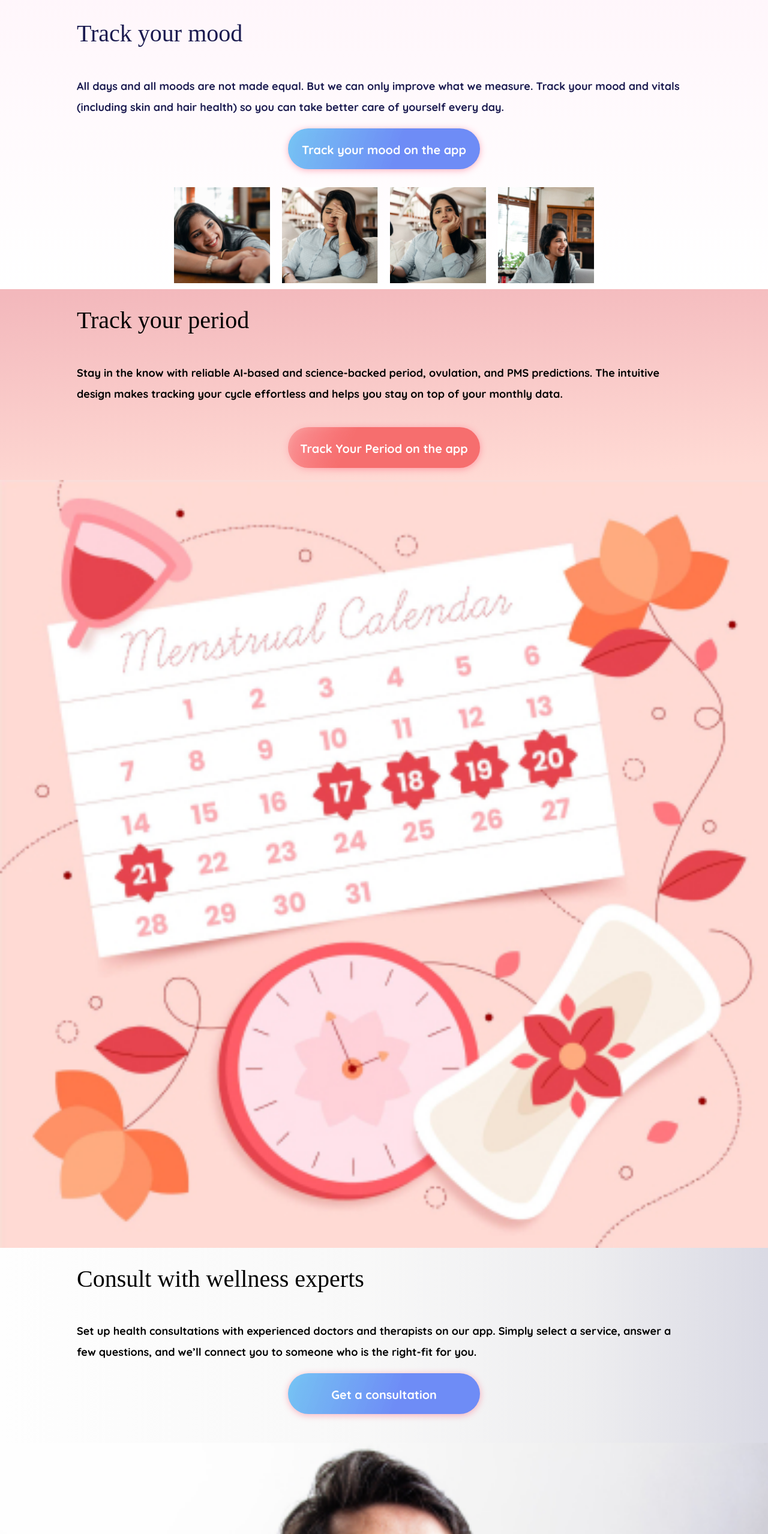
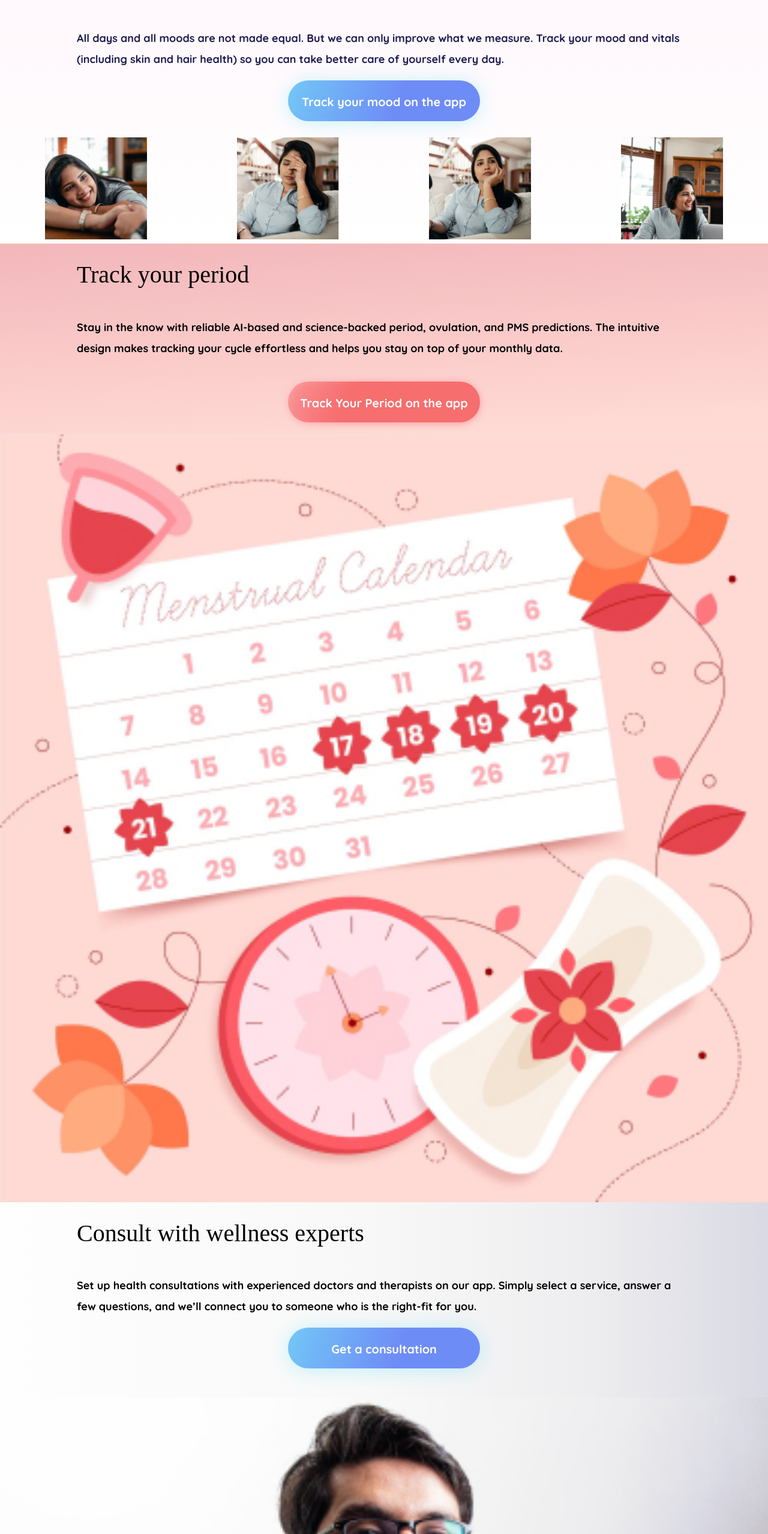
Before and after one commit to amanscisingh/dyeus-submission-amanscisingh, a React (Create React App) app: page / in a window 1280 px wide. Shown: the part 3066-5623 px from the top of the page at 60% size. Built offline with nearby package versions, Linux system fonts and the light colour scheme.

Commit message:
adjusted drop-shadow of the buttons

```diff
--- a/src/components/Button.js
+++ b/src/components/Button.js
@@ -2,10 +2,10 @@
 import '../styles/dist/button.css'
 import '../styles/dist/global.css'
 
-const Button = ({text, background}) => {
+const Button = ({text, background, filter}) => {
 
   return (
-    <div className="button p" style={{ background: background}}>
+    <div className="button p" style={{ background: background, filter:filter}}>
         {text}
     </div>
   )
--- a/src/components/Section3.js
+++ b/src/components/Section3.js
@@ -24,7 +24,7 @@
         </div>
 
         <div className="section3b">
-            <Button text="Upgrade your self-care" background="linear-gradient(297.28deg, #F66E6E 67.01%, rgba(246, 110, 110, 0) 123.71%)" />
+            <Button text="Upgrade your self-care" background="linear-gradient(297.28deg, #F66E6E 67.01%, rgba(246, 110, 110, 0) 123.71%)" filter="drop-shadow(0px 2px 6px rgba(255,22,64,0.33))" />
             <p className="p section3__element large" style={ { textAlign:"center", color:"#000" } }>
                 #NoNasties, we promise!
             </p>
--- a/src/components/Section4.js
+++ b/src/components/Section4.js
@@ -19,7 +19,7 @@
             All days and all moods are not made equal. But we can only improve what we measure. Track your mood and vitals (including skin and hair health) so you can take better care of yourself every day.
         </p>
 
-        <Button text="Track your mood on the app" background="linear-gradient(288.62deg, #6E8CF6 42.36%, rgba(110, 213, 246, 0.93) 115.74%)" />
+        <Button text="Track your mood on the app" background="linear-gradient(288.62deg, #6E8CF6 42.36%, rgba(110, 213, 246, 0.93) 115.74%)" filter="drop-shadow(0px 2px 16px rgba(71, 222, 255, 0.33))" />
 
         <br />
 
--- a/src/components/Section5.js
+++ b/src/components/Section5.js
@@ -18,7 +18,7 @@
             Stay in the know with reliable AI-based and science-backed period, ovulation, and PMS predictions. The intuitive design makes tracking your cycle effortless and helps you stay on top of your monthly data.
             </p>
             <br />
-            <Button text="Track Your Period on the app" background="linear-gradient(297.28deg, #F66E6E 67.01%, rgba(246, 110, 110, 0) 123.71%)" />
+            <Button text="Track Your Period on the app" background="linear-gradient(297.28deg, #F66E6E 67.01%, rgba(246, 110, 110, 0) 123.71%)" filter="drop-shadow(0px 2px 6px rgba(255,22,64,0.33))"/>
             <br />
         </div>
 
--- a/src/components/Section6.js
+++ b/src/components/Section6.js
@@ -16,7 +16,7 @@
         Set up health consultations with experienced doctors and therapists on our app. Simply select a service, answer a few questions, and we’ll connect you to someone who is the right-fit for you.
         </p>
 
-        <Button text="Get a consultation" background="linear-gradient(288.62deg, #6E8CF6 42.36%, rgba(110, 213, 246, 0.93) 115.74%)" />
+        <Button text="Get a consultation" background="linear-gradient(288.62deg, #6E8CF6 42.36%, rgba(110, 213, 246, 0.93) 115.74%)" filter="drop-shadow(0px 2px 16px rgba(71, 222, 255, 0.33))" />
         <img className="section6__image" src={doctorImg} alt="Image of doctor" />
     </div>
   )
--- a/src/styles/button.styl
+++ b/src/styles/button.styl
@@ -1,7 +1,6 @@
 @import 'variables'
 
 .button
-    filter drop-shadow(0px 2px 6px rgba(255, 22, 64, 0.33));
     border-radius 70px
     width 280px
     height 32px
```
Also changed, not shown: src/components/Section1.js (+4 -4 lines), src/styles/section4.styl (+4 -4 lines), src/styles/dist/button.css, src/styles/dist/section4.css.
